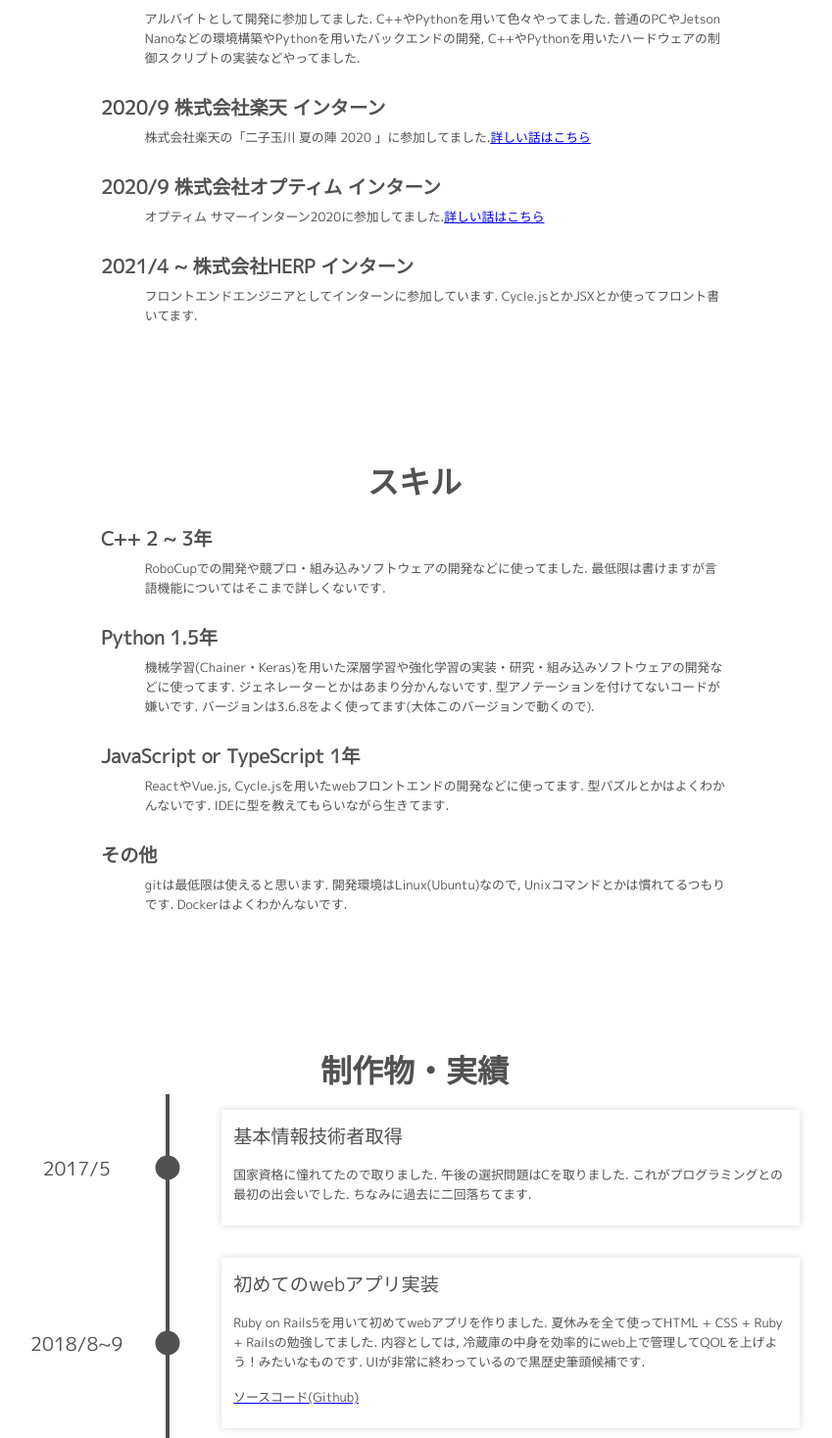
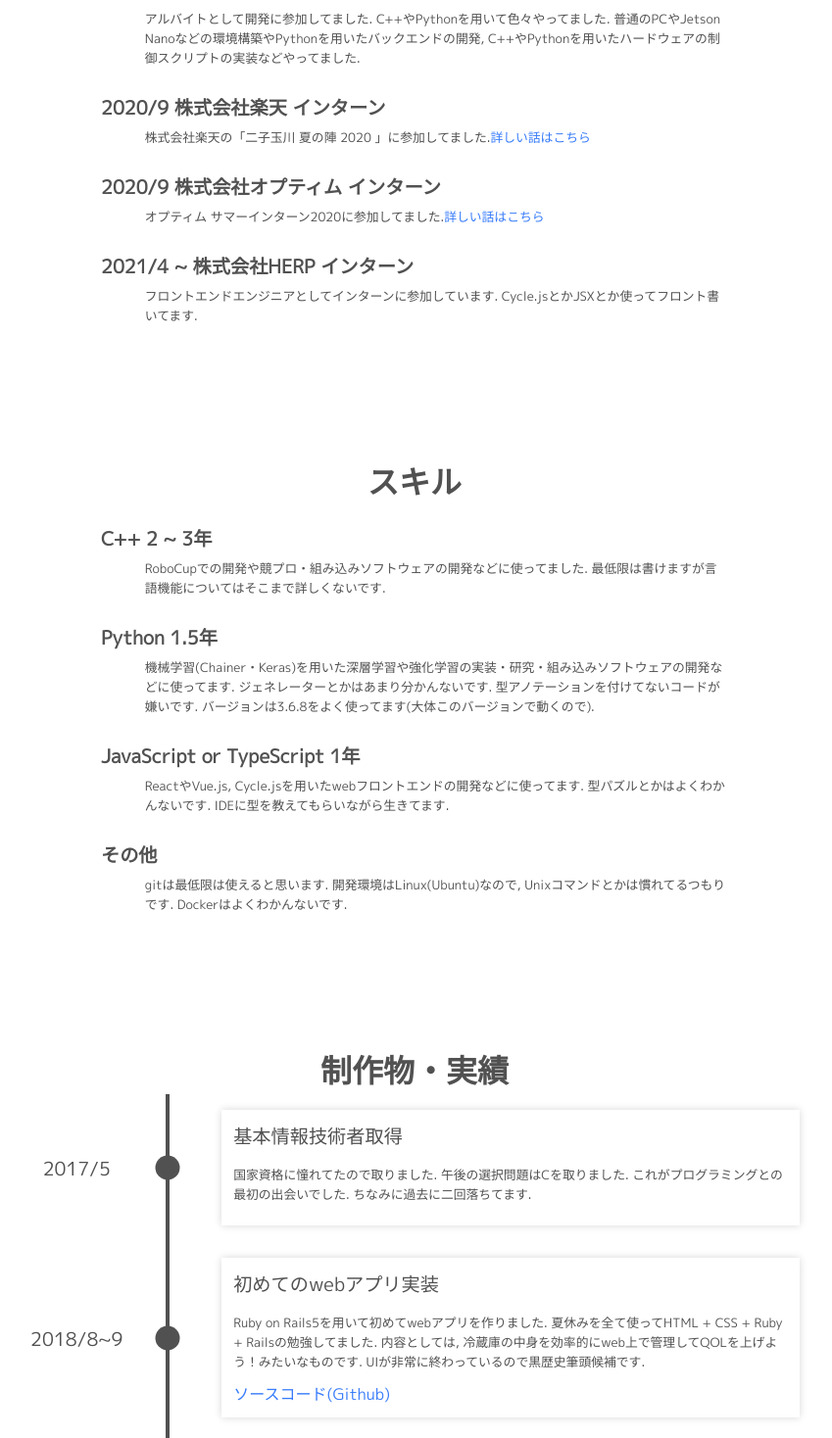
Before and after one commit to ruritoBlogger/ruritoBlogger.github.io, a Next.js app: page / in a window 1280 px wide. Shown: the part 1482-2950 px from the top of the page at 98% size, without its empty margins (217-1066 px from the left). Built offline with nearby package versions, Linux system fonts and the light colour scheme.

Commit message:
feat: linkの見た目を整えた

```diff
--- a/src/components/card/index.module.sass
+++ b/src/components/card/index.module.sass
@@ -28,5 +28,14 @@
     @media screen and (max-width: 764px)
         display: inline-block
 
+.link_content
+    display: inline-block
+    color: $blue
+    text-decoration: none
+    outline: none
+
+    &:hover, &:focus
+        color: $orange
+
 .img
     width: 100%
--- a/src/components/card/index.tsx
+++ b/src/components/card/index.tsx
@@ -48,8 +48,8 @@ const Card: React.FC<Props> = ({
           if (link !== undefined) {
             return (
               <div>
-                <a href={link} tabIndex={-1}>
-                  <p className={styles.content}>{link_text}</p>
+                <a href={link} tabIndex={-1} className={styles.link_content}>
+                  <p>{link_text}</p>
                 </a>
               </div>
             );
--- a/src/pages/history/index.module.sass
+++ b/src/pages/history/index.module.sass
@@ -14,6 +14,15 @@
         width: 90%
         margin: 10% 5%
 
+.content_block
+    a
+        color: $blue
+        text-decoration: none
+        outline: none
+
+        &:hover, &:focus
+            color: $orange
+
 .subtitle, .content
     text-align: left
 
--- a/src/pages/template.sass
+++ b/src/pages/template.sass
@@ -1,5 +1,6 @@
 $orange:  #ffd977
 $black: #515151
+$blue: #367bfb
 $dark_orange: #ffd15b
 $pink_orange: #ffcab4
 $title_size: 2.5vw
```
